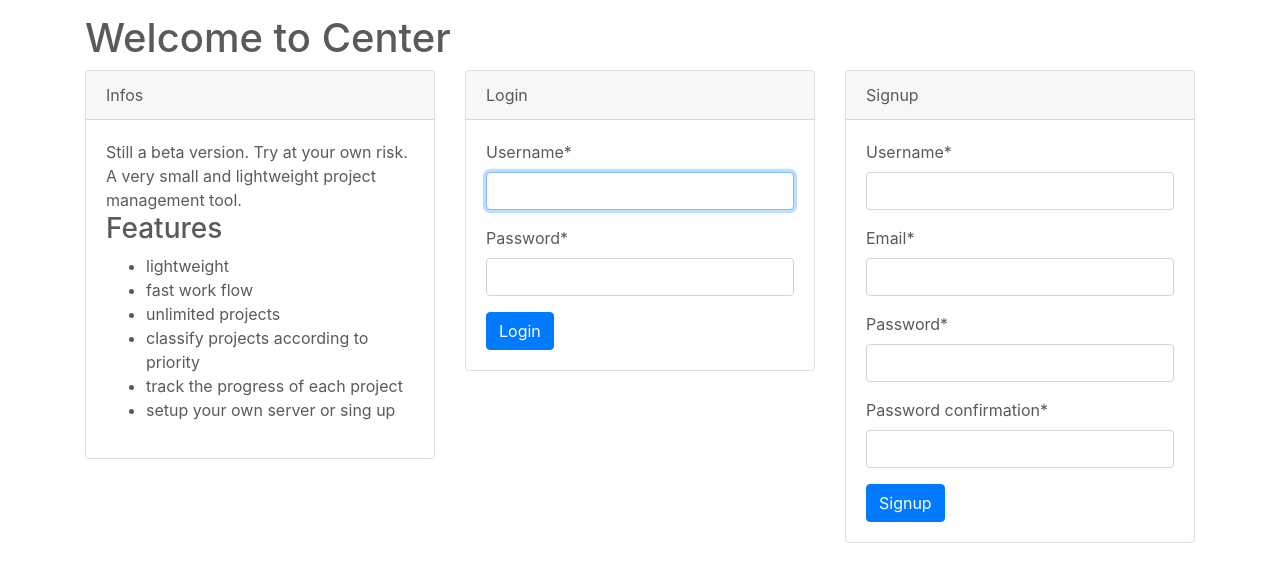
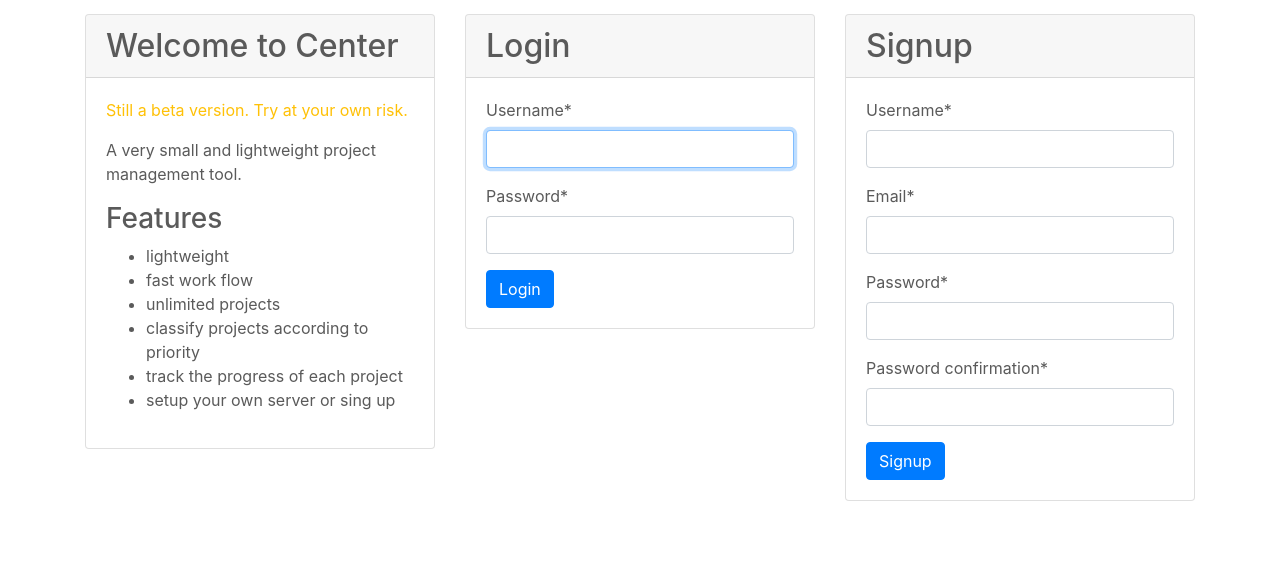
Before and after one commit to axju/center, a Django app: page / in a window 1280 px wide. Shown: the part 58-641 px from the top of the page. Run offline with Django 3.2, Linux system fonts and the light colour scheme; some libraries are stand-ins or nearby versions.

Commit message:
change index template

```diff
--- a/alpha/templates/alpha/index.html
+++ b/alpha/templates/alpha/index.html
@@ -6,16 +6,15 @@
 
 
 {% block content %}
-<h1>{% trans "Welcome to Center"%}</h1>
 
 <div class="row">
 
   <div class="col-4">
     <div class="card">
-      <div class="card-header">{% trans "Infos"%}</div>
+      <h2 class="card-header">{% trans "Welcome to Center"%}</h2>
       <div class="card-body">
-        {% trans "Still a beta version. Try at your own risk."%}
-        {% trans "A very small and lightweight project management tool."%}
+        <p class="text-warning">{% trans "Still a beta version. Try at your own risk."%}</p>
+        <p>{% trans "A very small and lightweight project management tool."%}</p>
         <h3>{% trans "Features"%}</h3>
         <ul>
           <li>{% trans "lightweight"%}</li>
@@ -31,7 +30,7 @@
 
   <div class="col-4">
     <div class="card">
-      <div class="card-header">{% trans "Login"%}</div>
+      <h2 class="card-header">{% trans "Login"%}</h2>
       <div class="card-body">
         <form method="post" action="{% url 'alpha:login' %}">
           {% csrf_token %}
@@ -44,7 +43,7 @@
 
   <div class="col-4">
     <div class="card">
-      <div class="card-header">{% trans "Signup"%}</div>
+      <h2 class="card-header">{% trans "Signup"%}</h2>
       <div class="card-body">
         <form method="post" action="{% url 'alpha:signup' %}">
           {% csrf_token %}
```
